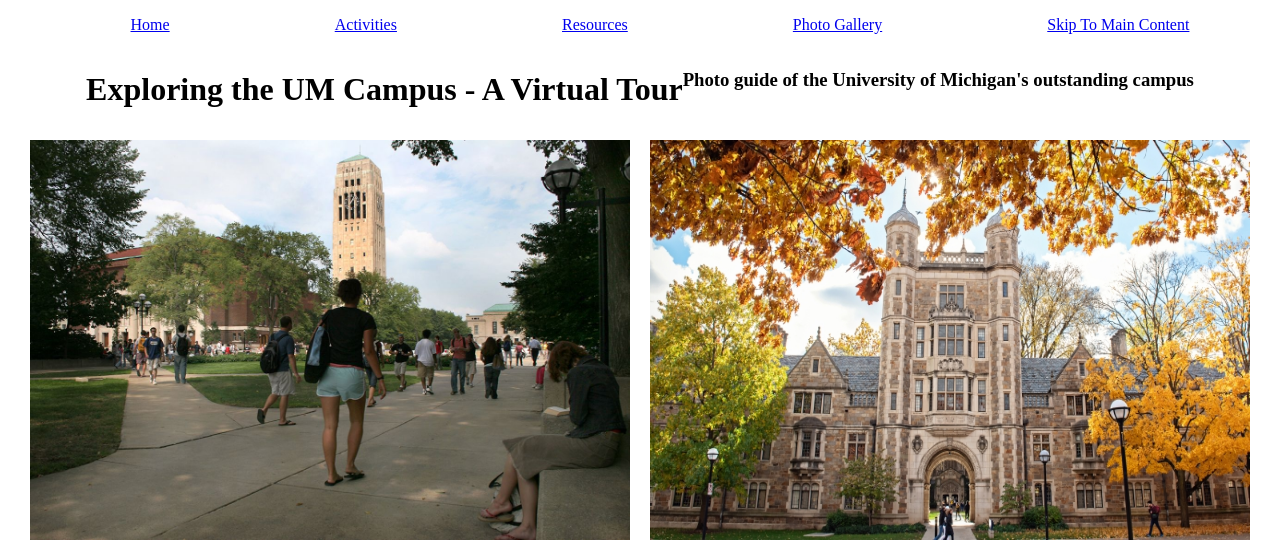
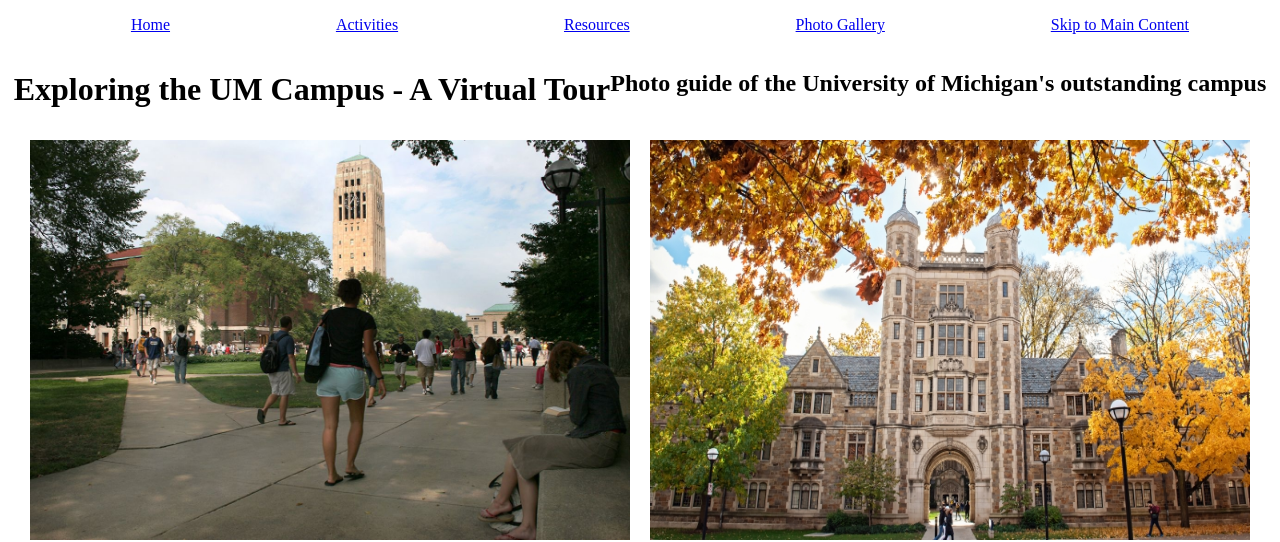
Before and after one commit to mjaosh/SI339-Final-Project, a plain HTML site: page gallery.html in a window 1280 px wide. Shown: the top 542 px of the page. Drawn offline with Linux system fonts and the light colour scheme.

Commit message:
Add files via upload

```diff
--- a/css/style.css
+++ b/css/style.css
@@ -29,13 +29,15 @@ ul{
     justify-content: center;
 }
 
-/*need to change nav links for mobile views .... also need to add alt text */
+/*need to add alt text + change nav links for mobile view bc it wants it different */
 
 .gallery img{
     width: 600px;
     height: 400px;
     margin: 10px;
 }
+
+/*need to fix h1 and h2 for gallery in other views*/
 
 /*resources.html css below*/
 
--- a/gallery.html
+++ b/gallery.html
@@ -15,14 +15,14 @@
                 <li><a href="activities.html">Activities</a></li>
                 <li><a href="resources.html">Resources</a></li>
                 <li><a href="gallery.html">Photo Gallery</a></li>
-                <li> <a href="#main">Skip To Main Content</a> </li>
+                <li><a href="#skip">Skip to Main Content</a></li>
             </ul>
         </nav>
     </header>
     <main>
-        <div class = "gallery">
+        <div class = "gallery" id="skip">
             <h1> Exploring the UM Campus - A Virtual Tour </h1>
-            <h3> Photo guide of the University of Michigan's outstanding campus</h3>
+            <h2> Photo guide of the University of Michigan's outstanding campus</h2>
             <img src = "images/students.jpg"  alt = "">
             <img src = "images/lawquadfall.jpg"  alt = "">
             <img src = "images/northcamp.jpg" alt = "">
```
Also changed, not shown: activities.html (+2 -2 lines), index.html (+2 -2 lines), resources.html (+2 -2 lines).
